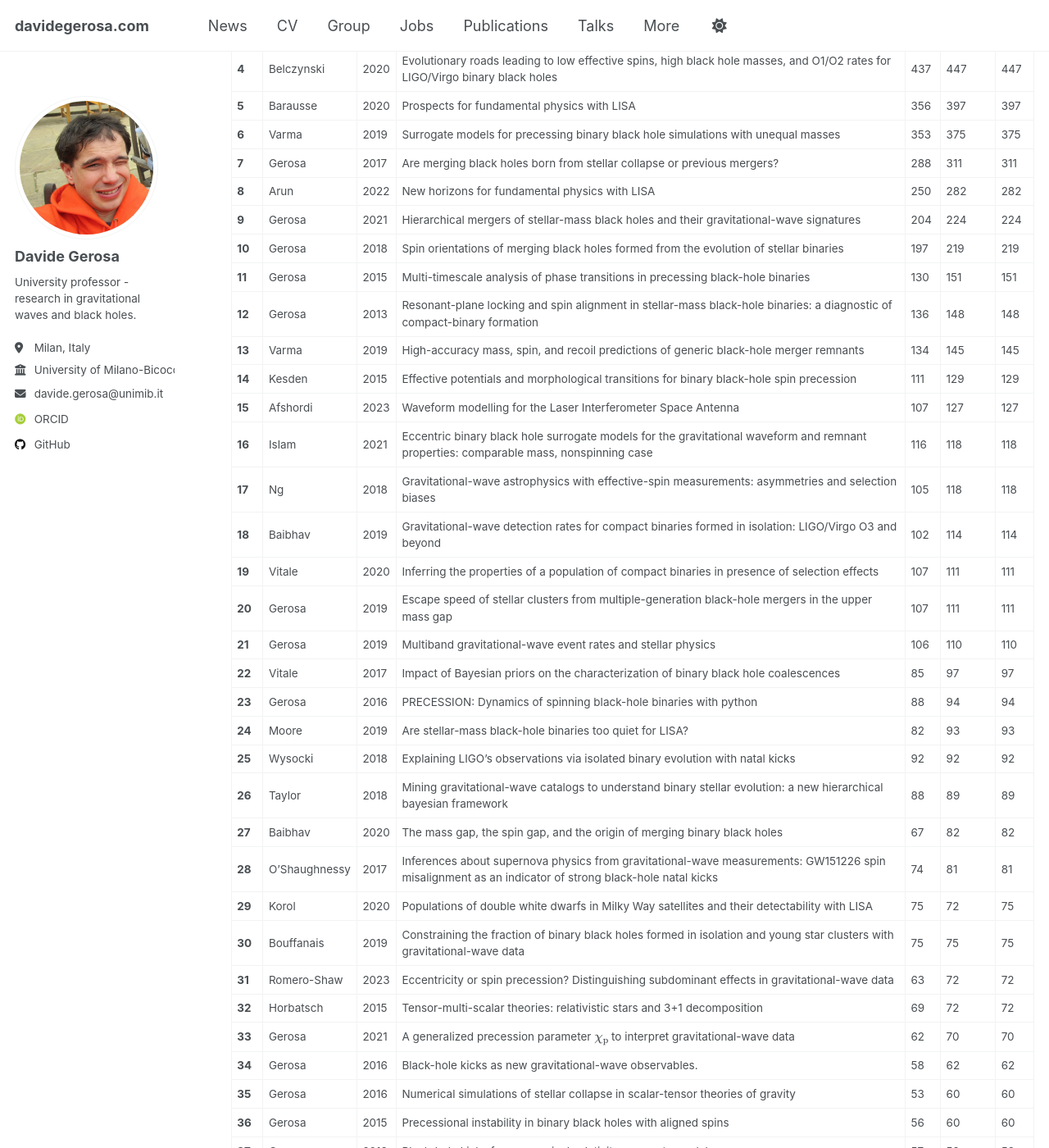
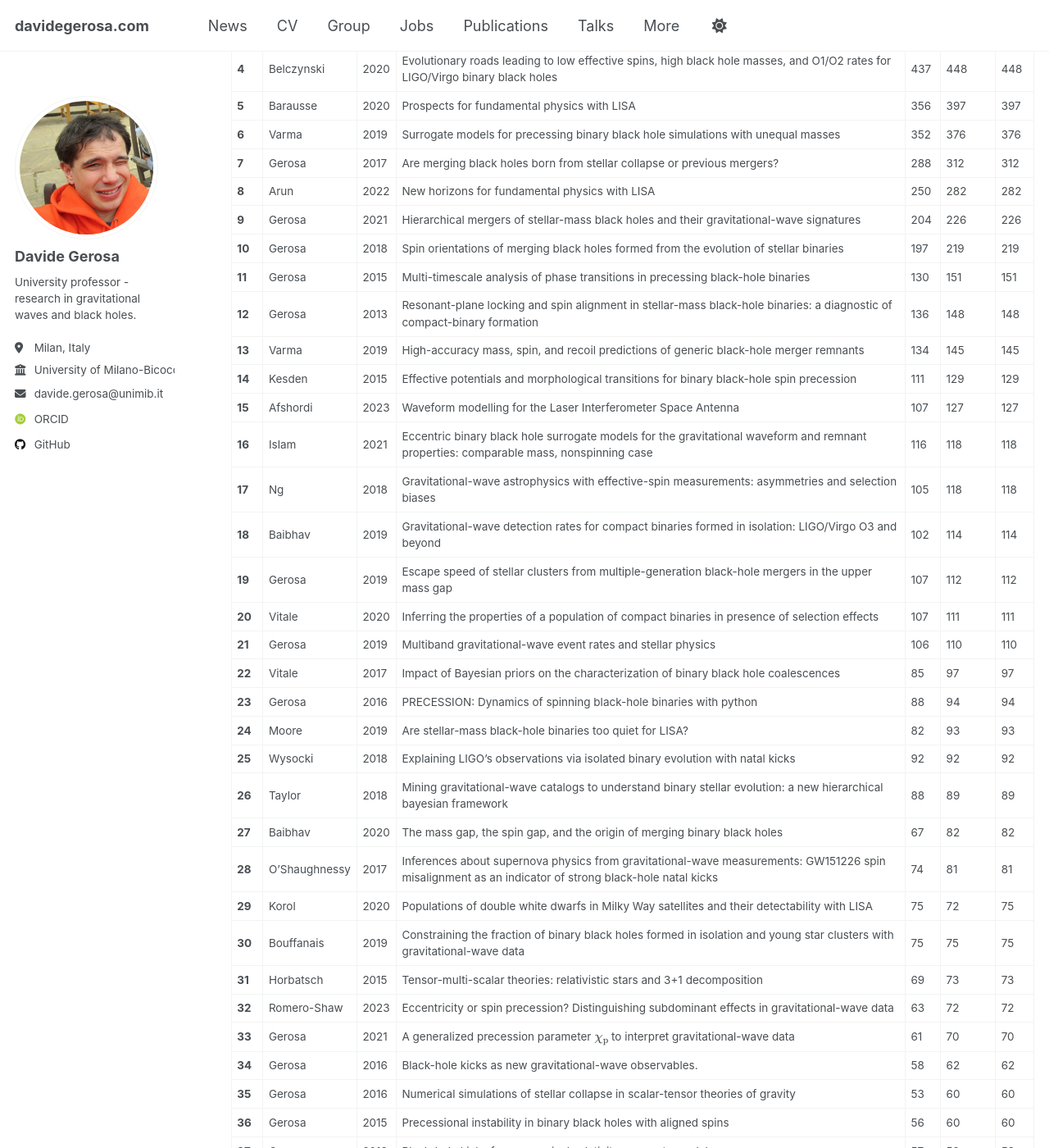
Before and after one commit to dgerosa/website, a Jekyll site: the page built from _pages/citations.md, in a window 1280 px wide and 1400 px high, scrolled down 617 px. Shown: the whole window at 82% size. Built offline with Jekyll 4.4.1, drawn with Linux system fonts in a browser that asks for light colours; some web fonts are replaced; some of the changed text lies outside the part shown.

Commit message:
updated from dgerosa/cv

```diff
--- a/_pages/_citations.md
+++ b/_pages/_citations.md
@@ -1,23 +1,23 @@
 ## Citation Summary
 
-- **Total ADS citations**: 8598
-- **Total INSPIRE citations**: 9278
-- **Total MAX citations**: 9344
+- **Total ADS citations**: 8595
+- **Total INSPIRE citations**: 9287
+- **Total MAX citations**: 9352
 - **h-index**: 46
 
 ## Paper List Sorted by Citation Count
 
 | # | Author | Year | Title | ADS | INSPIRE | MAX |
 |---|--------|------|-------|-----|---------|-----|
-| **1** | Berti | 2015 | Testing general relativity with present and future astrophysical observations | 1312 | 1464 | 1464 |
+| **1** | Berti | 2015 | Testing general relativity with present and future astrophysical observations | 1312 | 1466 | 1466 |
 | **2** | Barack | 2019 | Black holes, gravitational waves and fundamental physics: a roadmap | 778 | 853 | 853 |
-| **3** | Amaro-Seoane | 2022 | Astrophysics with the Laser Interferometer Space Antenna | 574 | 548 | 574 |
-| **4** | Belczynski | 2020 | Evolutionary roads leading to low effective spins, high black hole masses, and O1/O2 rates for LIGO/Virgo binary black holes | 437 | 447 | 447 |
+| **3** | Amaro-Seoane | 2022 | Astrophysics with the Laser Interferometer Space Antenna | 574 | 549 | 574 |
+| **4** | Belczynski | 2020 | Evolutionary roads leading to low effective spins, high black hole masses, and O1/O2 rates for LIGO/Virgo binary black holes | 437 | 448 | 448 |
 | **5** | Barausse | 2020 | Prospects for fundamental physics with LISA | 356 | 397 | 397 |
-| **6** | Varma | 2019 | Surrogate models for precessing binary black hole simulations with unequal masses | 353 | 375 | 375 |
-| **7** | Gerosa | 2017 | Are merging black holes born from stellar collapse or previous mergers? | 288 | 311 | 311 |
+| **6** | Varma | 2019 | Surrogate models for precessing binary black hole simulations with unequal masses | 352 | 376 | 376 |
+| **7** | Gerosa | 2017 | Are merging black holes born from stellar collapse or previous mergers? | 288 | 312 | 312 |
 | **8** | Arun | 2022 | New horizons for fundamental physics with LISA | 250 | 282 | 282 |
-| **9** | Gerosa | 2021 | Hierarchical mergers of stellar-mass black holes and their gravitational-wave signatures | 204 | 224 | 224 |
+| **9** | Gerosa | 2021 | Hierarchical mergers of stellar-mass black holes and their gravitational-wave signatures | 204 | 226 | 226 |
 | **10** | Gerosa | 2018 | Spin orientations of merging black holes formed from the evolution of stellar binaries | 197 | 219 | 219 |
 | **11** | Gerosa | 2015 | Multi-timescale analysis of phase transitions in precessing black-hole binaries | 130 | 151 | 151 |
 | **12** | Gerosa | 2013 | Resonant-plane locking and spin alignment in stellar-mass black-hole binaries: a diagnostic of compact-binary formation | 136 | 148 | 148 |
@@ -27,8 +27,8 @@
 | **16** | Islam | 2021 | Eccentric binary black hole surrogate models for the gravitational waveform and remnant properties: comparable mass, nonspinning case | 116 | 118 | 118 |
 | **17** | Ng | 2018 | Gravitational-wave astrophysics with effective-spin measurements: asymmetries and selection biases | 105 | 118 | 118 |
 | **18** | Baibhav | 2019 | Gravitational-wave detection rates for compact binaries formed in isolation: LIGO/Virgo O3 and beyond | 102 | 114 | 114 |
-| **19** | Vitale | 2020 | Inferring the properties of a population of compact binaries in presence of selection effects | 107 | 111 | 111 |
-| **20** | Gerosa | 2019 | Escape speed of stellar clusters from multiple-generation black-hole mergers in the upper mass gap | 107 | 111 | 111 |
+| **19** | Gerosa | 2019 | Escape speed of stellar clusters from multiple-generation black-hole mergers in the upper mass gap | 107 | 112 | 112 |
+| **20** | Vitale | 2020 | Inferring the properties of a population of compact binaries in presence of selection effects | 107 | 111 | 111 |
 | **21** | Gerosa | 2019 | Multiband gravitational-wave event rates and stellar physics | 106 | 110 | 110 |
 | **22** | Vitale | 2017 | Impact of Bayesian priors on the characterization of binary black hole coalescences | 85 | 97 | 97 |
 | **23** | Gerosa | 2016 | PRECESSION: Dynamics of spinning black-hole binaries with python | 88 | 94 | 94 |
@@ -39,9 +39,9 @@
 | **28** | O'Shaughnessy | 2017 | Inferences about supernova physics from gravitational-wave measurements: GW151226 spin misalignment as an indicator of strong black-hole natal kicks | 74 | 81 | 81 |
 | **29** | Korol | 2020 | Populations of double white dwarfs in Milky Way satellites and their detectability with LISA | 75 | 72 | 75 |
 | **30** | Bouffanais | 2019 | Constraining the fraction of binary black holes formed in isolation and young star clusters with gravitational-wave data | 75 | 75 | 75 |
-| **31** | Romero-Shaw | 2023 | Eccentricity or spin precession? Distinguishing subdominant effects in gravitational-wave data | 63 | 72 | 72 |
-| **32** | Horbatsch | 2015 | Tensor-multi-scalar theories: relativistic stars and 3+1 decomposition | 69 | 72 | 72 |
-| **33** | Gerosa | 2021 | A generalized precession parameter $$\chi_\mathrm{p}$$ to interpret gravitational-wave data | 62 | 70 | 70 |
+| **31** | Horbatsch | 2015 | Tensor-multi-scalar theories: relativistic stars and 3+1 decomposition | 69 | 73 | 73 |
+| **32** | Romero-Shaw | 2023 | Eccentricity or spin precession? Distinguishing subdominant effects in gravitational-wave data | 63 | 72 | 72 |
+| **33** | Gerosa | 2021 | A generalized precession parameter $$\chi_\mathrm{p}$$ to interpret gravitational-wave data | 61 | 70 | 70 |
 | **34** | Gerosa | 2016 | Black-hole kicks as new gravitational-wave observables. | 58 | 62 | 62 |
 | **35** | Gerosa | 2016 | Numerical simulations of stellar collapse in scalar-tensor theories of gravity | 53 | 60 | 60 |
 | **36** | Gerosa | 2015 | Precessional instability in binary black holes with aligned spins | 56 | 60 | 60 |
@@ -161,20 +161,20 @@
 | A&A | 4 |
 | APJ | 3 |
 | LRR | 2 |
+| book | 1 |
 | IAU | 1 |
+| PhD thesis | 1 |
+| Moriond | 1 |
+| JoPCS | 1 |
+| iScience | 1 |
+| Symmetry | 1 |
+| CURJ | 1 |
+| NatAstro | 1 |
+| JOSS | 1 |
 | GRG | 1 |
+| PRR | 1 |
 | AaSSP | 1 |
-| Moriond | 1 |
-| PRR | 1 |
 | Lincei | 1 |
-| JoPCS | 1 |
-| CURJ | 1 |
-| JOSS | 1 |
-| NatAstro | 1 |
-| iScience | 1 |
-| PhD thesis | 1 |
-| book | 1 |
-| Symmetry | 1 |
 
 ## Papers per arXiv category
 
```
Also changed, not shown: other parts of _pages/_citations.md (+3 -3 lines), _pages/_group.md (+2 -0 lines).
